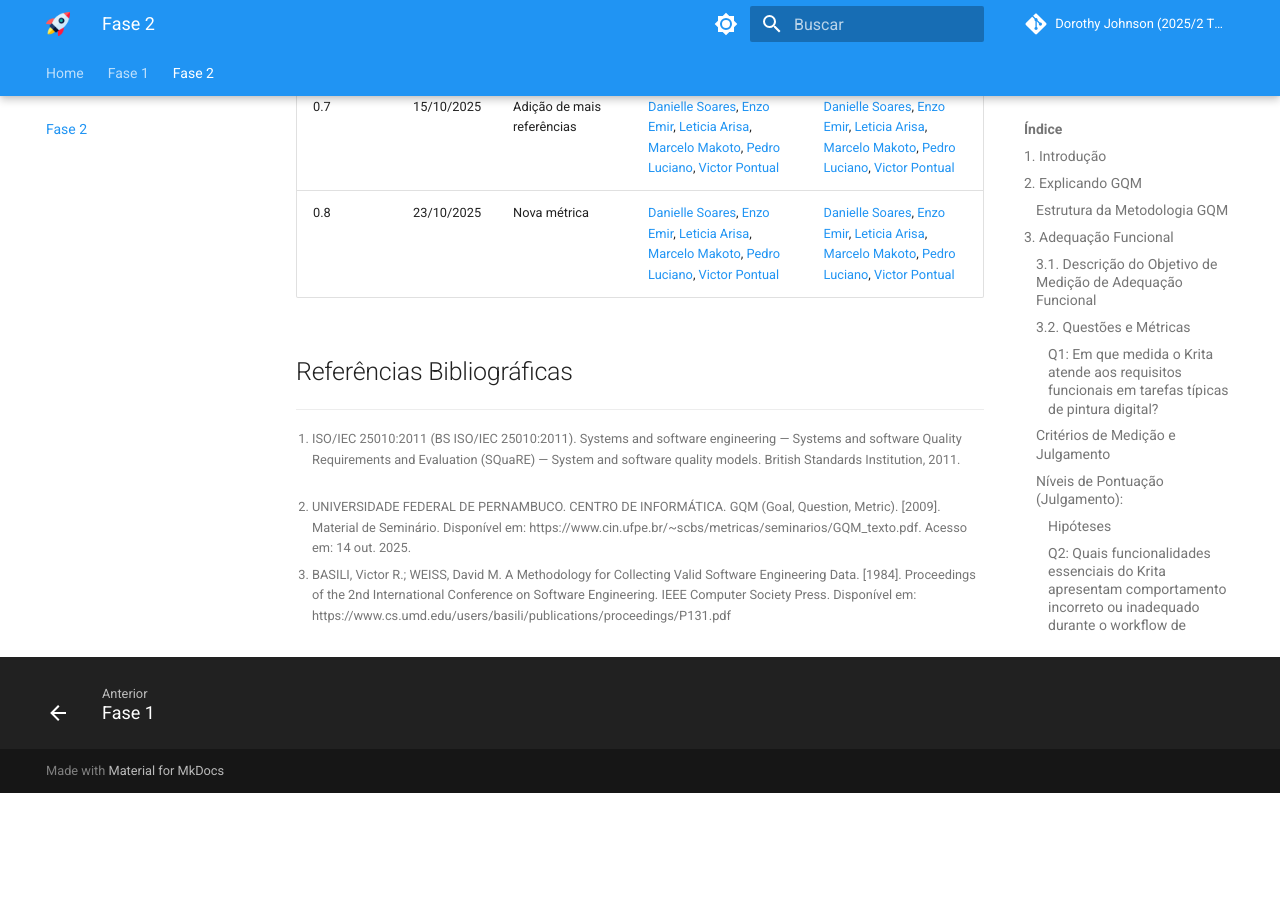
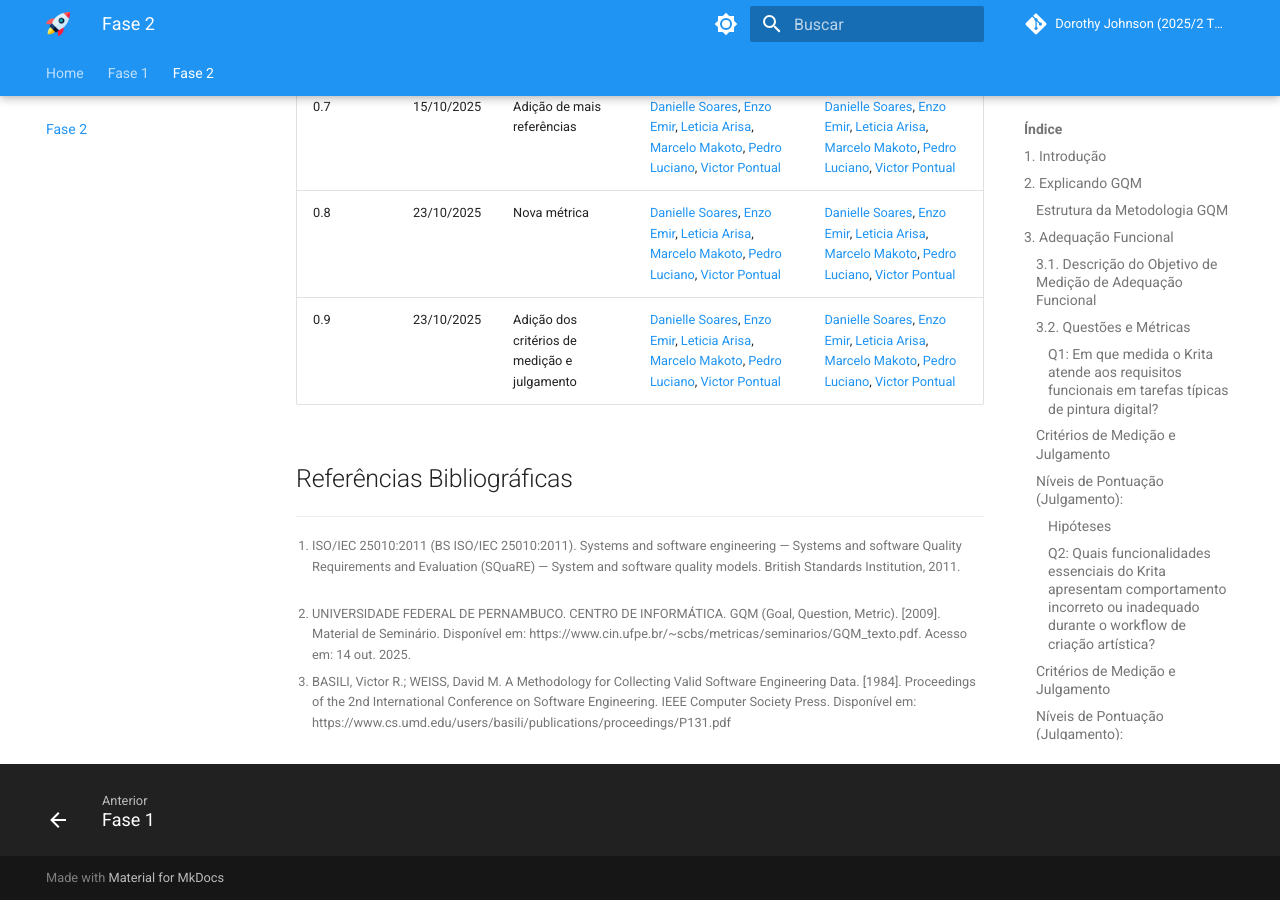
Before and after one commit to FCTE-Qualidade-de-Software-1/2025-2_T02_DOROTHY-JOHNSON, an MkDocs documentation site: the page built from docs/fase2/execucaoFase2.md, in a window 1280 px wide and 900 px high, scrolled down 8381 px. Built offline with MkDocs 1.6.1 and Material for MkDocs 9.7.7, drawn with Linux system fonts in a browser that asks for light colours; comment, search, counter and statistics services are not loaded; before the commit the page ends 9174 px from its top, so only the background shows below that.

Commit message:
update: histórico de versão
Co-Authored-By: ENZO EMIR VIANA FERRAZ <164296530+EnzoEmir@users.noreply.github.com> Co-Authored-By: Marcelo Makoto Araki Takechi <marcelo.takechi1@gmail.com> Co-Authored-By: Pedro Luciano de Azevedo <108702746+PedroALuciano@users.noreply.github.com> Co-Authored-By: VICTOR PONTUAL GUEDES ARRUDA NOBREGA <129227815+VictorPontual@users.noreply.github.com> Co-Authored-By: Danielle Soares <108499815+danielle-soaress@users.noreply.github.com>

```diff
--- a/docs/fase2/execucaoFase2.md
+++ b/docs/fase2/execucaoFase2.md
@@ -270,6 +270,7 @@ A IA foi empregada exclusivamente como ferramenta auxiliar, sendo todo o conteú
 | 0.6| 14/10/2025 | Melhorias na organização da página | [Danielle Soares](https://github.com/danielle-soaress), [Enzo Emir](https://github.com/EnzoEmir),  [Marcelo Makoto](https://github.com/MM4k) | [Danielle Soares](https://github.com/danielle-soaress), [Enzo Emir](https://github.com/EnzoEmir), [Leticia Arisa](https://github.com/Leticia-Arisa-K-Higa), [Marcelo Makoto](https://github.com/MM4k), [Pedro Luciano](https://github.com/PedroALuciano), [Victor Pontual](https://github.com/VictorPontual) |
 | 0.7 | 15/10/2025 | Adição de mais referências |  [Danielle Soares](https://github.com/danielle-soaress), [Enzo Emir](https://github.com/EnzoEmir), [Leticia Arisa](https://github.com/Leticia-Arisa-K-Higa), [Marcelo Makoto](https://github.com/MM4k), [Pedro Luciano](https://github.com/PedroALuciano), [Victor Pontual](https://github.com/VictorPontual) | [Danielle Soares](https://github.com/danielle-soaress), [Enzo Emir](https://github.com/EnzoEmir), [Leticia Arisa](https://github.com/Leticia-Arisa-K-Higa), [Marcelo Makoto](https://github.com/MM4k), [Pedro Luciano](https://github.com/PedroALuciano), [Victor Pontual](https://github.com/VictorPontual) |
 | 0.8 | 23/10/2025 | Nova métrica |  [Danielle Soares](https://github.com/danielle-soaress), [Enzo Emir](https://github.com/EnzoEmir), [Leticia Arisa](https://github.com/Leticia-Arisa-K-Higa), [Marcelo Makoto](https://github.com/MM4k), [Pedro Luciano](https://github.com/PedroALuciano), [Victor Pontual](https://github.com/VictorPontual) | [Danielle Soares](https://github.com/danielle-soaress), [Enzo Emir](https://github.com/EnzoEmir), [Leticia Arisa](https://github.com/Leticia-Arisa-K-Higa), [Marcelo Makoto](https://github.com/MM4k), [Pedro Luciano](https://github.com/PedroALuciano), [Victor Pontual](https://github.com/VictorPontual) |
+| 0.9 | 23/10/2025 | Adição dos critérios de medição e julgamento |  [Danielle Soares](https://github.com/danielle-soaress), [Enzo Emir](https://github.com/EnzoEmir), [Leticia Arisa](https://github.com/Leticia-Arisa-K-Higa), [Marcelo Makoto](https://github.com/MM4k), [Pedro Luciano](https://github.com/PedroALuciano), [Victor Pontual](https://github.com/VictorPontual) | [Danielle Soares](https://github.com/danielle-soaress), [Enzo Emir](https://github.com/EnzoEmir), [Leticia Arisa](https://github.com/Leticia-Arisa-K-Higa), [Marcelo Makoto](https://github.com/MM4k), [Pedro Luciano](https://github.com/PedroALuciano), [Victor Pontual](https://github.com/VictorPontual) |
 
 ## Referências Bibliográficas
 
```
